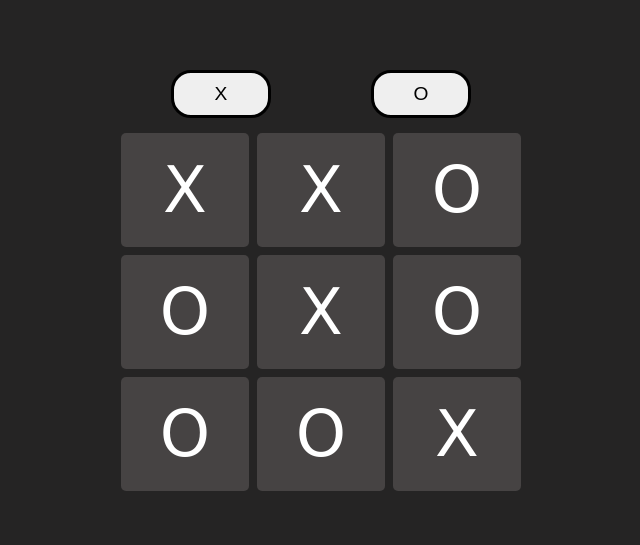
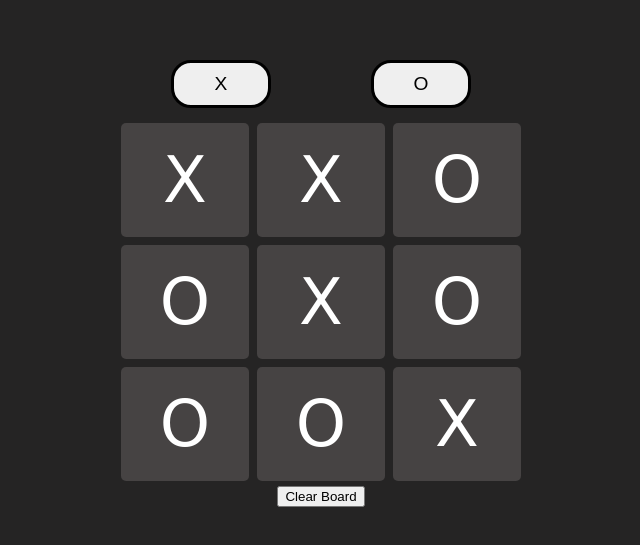
Before and after one commit to OneTooManyln/project_tic-tac-toe, a plain HTML site: page index.html in a window 1280 px wide. Shown: the part 117-662 px from the top of the page, without its empty margins (319-959 px from the left). Drawn offline with Linux system fonts and the light colour scheme; a web font is replaced by a local one.

Commit message:
Create btn that will be used to clear board

```diff
--- a/index.html
+++ b/index.html
@@ -15,6 +15,9 @@
         <button class="btn o">O</button>
       </div>
       <div class="grid-container"></div>
+      <div class="clear-grid-container">
+        <button class="clear-grid">Clear Board</button>
+      </div>
     </div>
   </body>
 </html>
```
